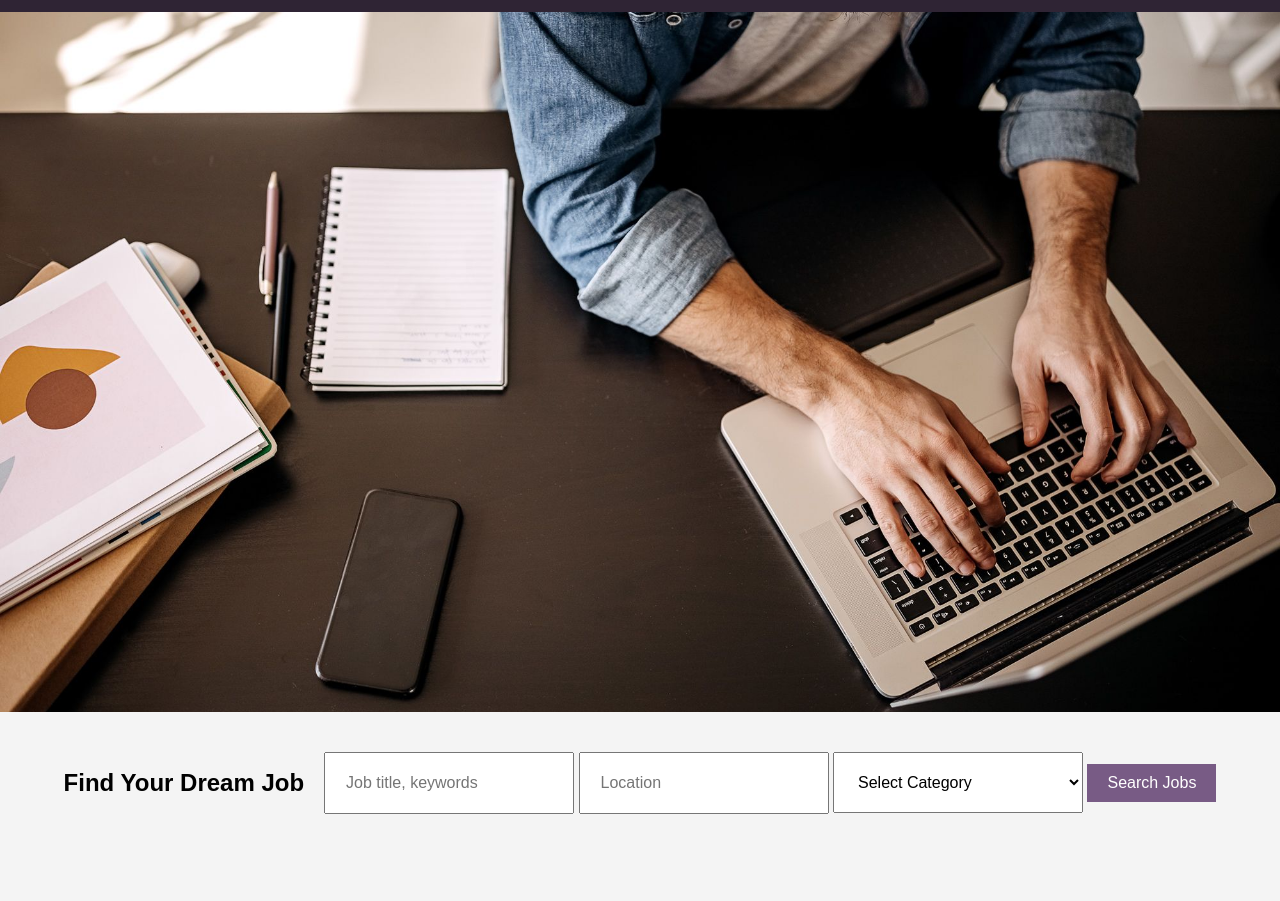
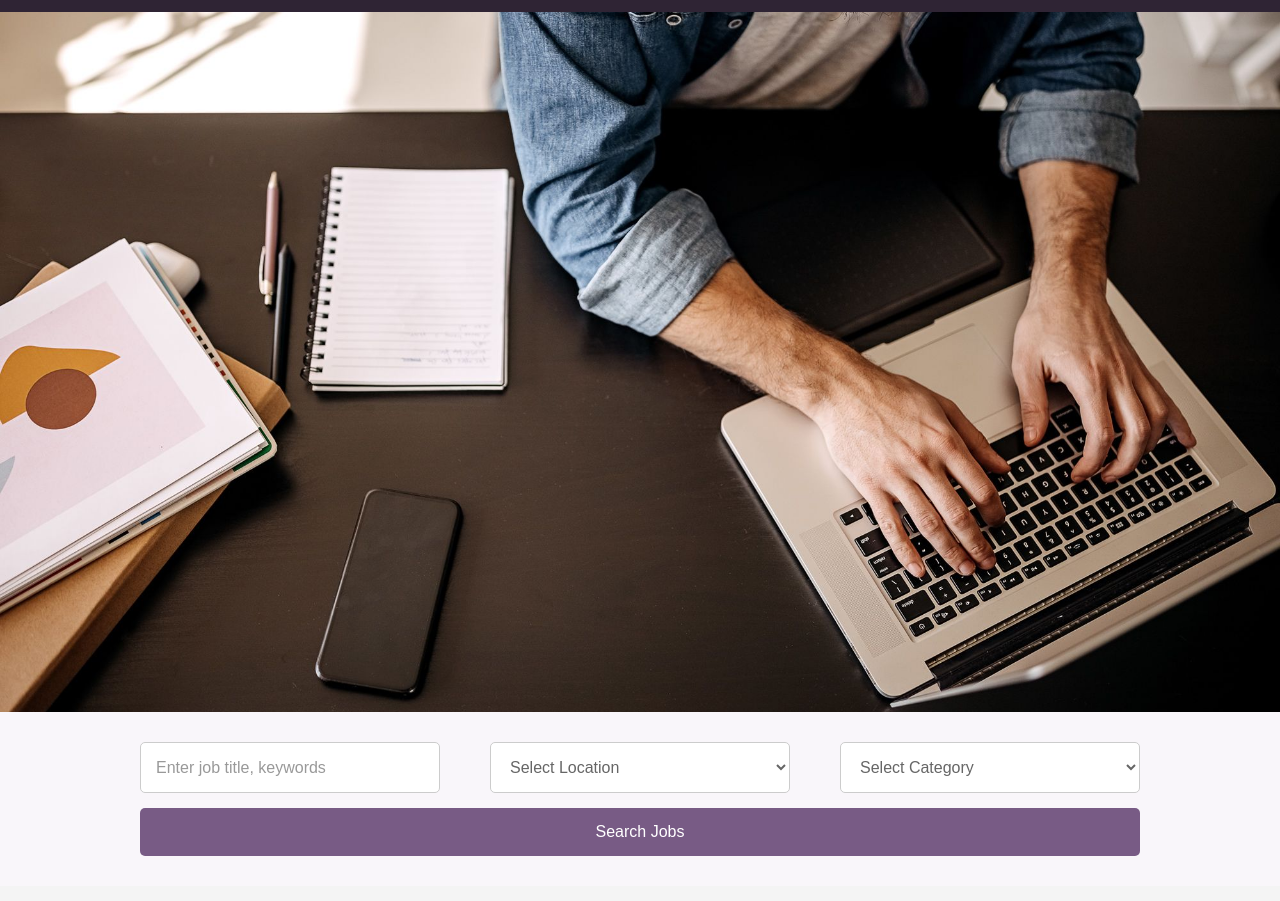
Before and after one commit to vy-v/WebDev2024, a plain HTML site: page FindJobs.html in a window 1280 px wide. Shown: the part 79-980 px from the top of the page. Drawn offline with Linux system fonts and the light colour scheme.

Commit message:
update search section

```diff
--- a/FindJobs.html
+++ b/FindJobs.html
@@ -17,8 +17,7 @@
                 <ul>
                     <li><a href="HomePage.html">Home</a></li>
                     <li><a href="FindJobs.html">Find Jobs</a></li>
-                    <li><a href="#">Post a Job</a></li>
-                    <li><a href="#">About Us</a></li>
+                    <li><a href="AboutUs.html">About Us</a></li>
                     <li><a href="#">Sign in</a></li>
                 </ul>
             </nav>
@@ -30,14 +29,22 @@
     <section class="banner">
     </section>
 
-   <!-- Main Section with Search Form -->
    <main>
+
+    <!-- Search Section -->
     <section class="search-section">
         <div class="container">
-            <h2>Find Your Dream Job</h2>
-            <form action="" method="GET">
-                <input type="text" name="keyword" placeholder="Job title, keywords" required>
-                <input type="text" name="location" placeholder="Location" required>
+            <form class="search-form" action="" method="GET">
+                <input type="text" name="keyword" placeholder="Enter job title, keywords" required>
+
+                <select name="location" required>
+                    <option value="">Select Location</option>
+                    <option value="US">United States</option>
+                    <option value="CA">Canada</option>
+                    <option value="AU">Australia</option>
+                    <option value="CN">China</option>
+                </select>
+
                 <select name="category" required>
                     <option value="">Select Category</option>
                     <option value="IT">IT & Software</option>
@@ -45,10 +52,12 @@
                     <option value="Marketing">Marketing</option>
                     <option value="Healthcare">Healthcare</option>
                 </select>
-                <button type="submit">Search Jobs</button>
+
+                <button type="submit" class="search-button">Search Jobs</button>
             </form>
         </div>
     </section>
+
 
     <!-- Featured Jobs Section -->
     <section class="featured-jobs">
--- a/styles.css
+++ b/styles.css
@@ -15,7 +15,7 @@ body {
 header {
     background-color: #2f2434;
     color: white;
-    padding: 20px 0;
+    padding: 20px 20px;
 }
 
 header .container {
@@ -64,43 +64,69 @@ nav ul li a:hover {
     padding: 80px 0;
 }
 
-/* Search Section */
+/* Search Section Styling */
 .search-section {
-    padding: 40px 0;
-    background-color: #f4f4f4;
-    text-align: center;
+    background-color: #ede5f15b;
+    padding: 30px 0;
 }
 
 .search-section .container {
-    display: flex;
-    justify-content: center;
-    align-items: center;
-    gap: 20px;
+    max-width: 1000px;
+    margin: 0 auto;
 }
 
-.search-section h2 {
-    font-size: 1.5rem;
-    text-align: left;
+.search-form {
+    display: flex;
+    justify-content: space-between;
+    flex-wrap: wrap;
+    gap: 15px;
 }
 
-.search-section input[type="text"],
-.search-section select {
-    padding: 20px;
+.search-form input,
+.search-form select {
+    width: 30%;
+    padding: 15px;
+    border: 1px solid #ccc;
+    border-radius: 5px;
     font-size: 1rem;
-    width: 250px;
+    background-color: white;
 }
 
-.search-section button {
-    padding: 10px 20px;
+.search-form input::placeholder {
+    color: #999;
+}
+
+.search-form select {
+    color: #666;
+}
+
+.search-button {
+    padding: 15px 30px;
     background-color: #785b85;
     color: white;
     border: none;
+    border-radius: 5px;
     font-size: 1rem;
     cursor: pointer;
+    transition: background-color 0.3s ease;
+    width: 100%;
 }
 
-.search-section button:hover {
-    background-color: #6b4e74;
+.search-button:hover {
+    background-color: #604a6b;
+}
+
+/* Responsive Design for Smaller Screens */
+@media (max-width: 768px) {
+    .search-form {
+        flex-direction: column;
+    }
+
+    .search-form input,
+    .search-form select,
+    .search-button {
+        width: 100%;
+    }
 }
 
 
@@ -129,10 +155,6 @@ nav ul li a:hover {
     flex-direction: column;
     box-shadow: 0 4px 8px rgba(0, 0, 0, 0.1);
     transition: 0.3s;
-}
-
-.job-listing:hover {
-    border: 2px solid #785b85;
 }
 
 /* Job Header */
@@ -173,15 +195,20 @@ nav ul li a:hover {
     background-color: #785b85;
     color: white;
     border: none;
-    border-radius: 20px;
+    border-radius: 10px;
     font-size: 1rem;
+    width: 150px;
+    height: 50px;
     cursor: pointer;
+}
+.apply-button:hover {
+    background-color: #5e3b66;
 }
 
 /* Job Details Styling */
 .job-details {
     display: flex;
-    justify-content: space-between;
+    justify-content: flex-start;
     padding-top: 15px;
 }
 
@@ -193,16 +220,19 @@ nav ul li a:hover {
 
 .location-icon:before {
     content: "📍";
+    margin-left: 5px;
     margin-right: 5px;
 }
 
 .salary-icon:before {
     content: "💰";
+    margin-left: 5px;
     margin-right: 5px;
 }
 
 .time-icon:before {
     content: "⏳";
+    margin-left: 5px;
     margin-right: 5px;
 }
 
```
Also changed, not shown: HomePage.html (+1 -2 lines), images/aboutUs/Illustrations.png (added), images/aboutUs/employee2.jpg (added). Lines whose indentation alone changed are shown as unchanged.
